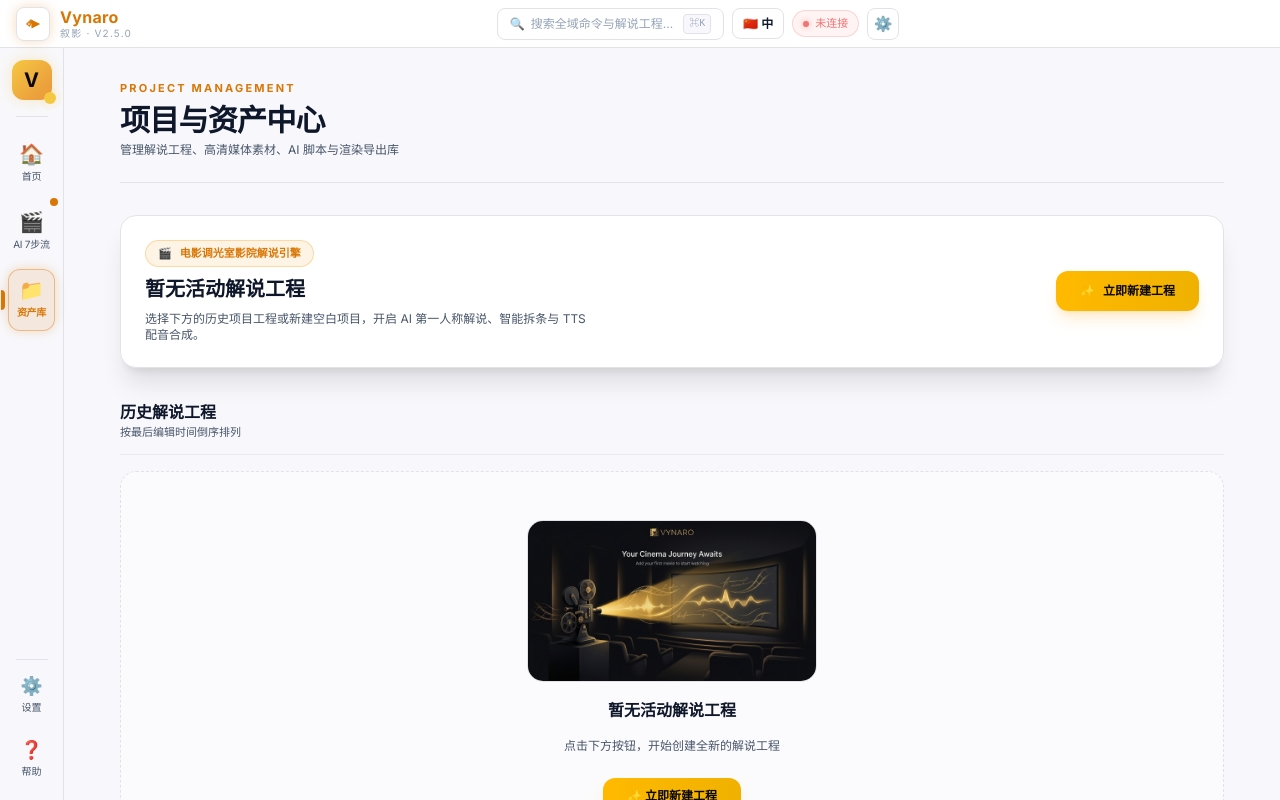
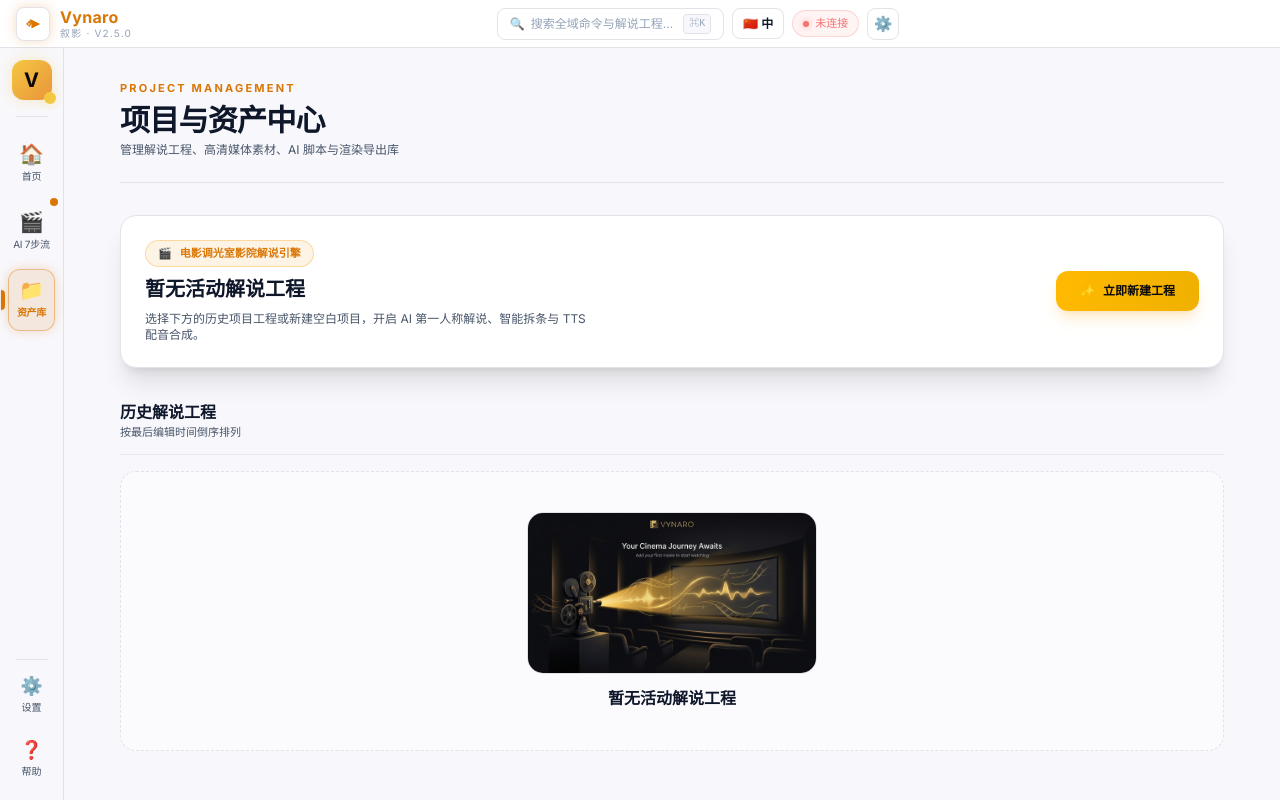
Before and after one commit to Agions/Voxplore, a React (Vite) app: page /assets in a window 1280 px wide. Built offline with nearby package versions, Linux system fonts and the light colour scheme.

Commit message:
fix(assets): 清理历史解说工程空状态下的多余入口引导与按钮

```diff
--- a/src/ipc/types.gen.ts
+++ b/src/ipc/types.gen.ts
@@ -70,7 +70,7 @@
     args: void;
     result: string;
   };
-  // ─────── project · 10 个 ───────
+  // ─────── project · 6 个 ───────
   project_add_media: {
     args: {
       path: string;
@@ -423,8 +423,8 @@
 export type TtsProviderKind =
   | "edge"
   | "open-ai"
-  | "mimo"
-  | "gpt-sovits";
+  | "gpt-sovits"
+  | "mimo";
 
 // Rust 端 HelpTopic (pub struct)
 export interface HelpTopic {
@@ -475,17 +475,6 @@
   tts_voice: string | null;
   tts_ref_audio_path: string | null;
   tts_prompt_text: string | null;
-}
-
-// Rust 端 ProjectSnapshot (pub struct)
-export interface ProjectSnapshot {
-  id: string;
-  project_id: string;
-  version_tag: string;
-  kind: string;
-  name: string;
-  created_at: string;
-  project_json: string;
 }
 
 // Rust 端 FfmpegProbe (pub struct, rename_all = "camelCase")
@@ -735,6 +724,14 @@
   | "downloading"
   | "ready";
 
+// Rust 端 MimoTtsOptions (pub struct)
+export interface MimoTtsOptions {
+  api_key: string;
+  base_url: string;
+  model: string;
+  voice: string;
+}
+
 /* <<< gen-ipc-types end */
 
 export type IpcCommand = keyof IpcContracts;
--- a/src/routes/assets.tsx
+++ b/src/routes/assets.tsx
@@ -190,7 +190,7 @@
             ))}
           </div>
         ) : (
-          <EmptyState onCreate={handleCreateBlank} />
+          <EmptyState />
         )}
       </section>
 
@@ -530,10 +530,10 @@
 
 // ── 空态 ──────────────────────────────────────────────────────────
 
-function EmptyState({ onCreate }: { onCreate: () => void }) {
+function EmptyState() {
   const locale = useSettingsStore((s) => s.locale);
   return (
-    <div className="flex flex-col items-center gap-4 rounded-2xl border border-dashed border-[var(--color-border)] bg-[var(--color-surface)]/40 px-6 py-12 text-center">
+    <div className="flex flex-col items-center gap-3 rounded-2xl border border-dashed border-[var(--color-border)] bg-[var(--color-surface)]/40 px-6 py-10 text-center">
       <div className="overflow-hidden rounded-2xl border border-[var(--color-border)]">
         <img
           src="/empty-state.jpg"
@@ -544,16 +544,6 @@
       <div className="text-base font-bold text-[var(--color-text-primary)]">
         {t("assets.no_project", locale)}
       </div>
-      <div className="text-xs text-[var(--color-text-secondary)]">
-        点击下方按钮，开始创建全新的解说工程
-      </div>
-      <button
-        type="button"
-        onClick={onCreate}
-        className="mt-2 rounded-xl bg-gradient-to-r from-amber-400 to-yellow-500 px-6 py-2.5 text-xs font-bold text-zinc-950 shadow-lg shadow-amber-500/20 transition hover:shadow-amber-500/40 hover:brightness-105"
-      >
-        ✨ {t("assets.create_now", locale)}
-      </button>
     </div>
   );
 }
```
